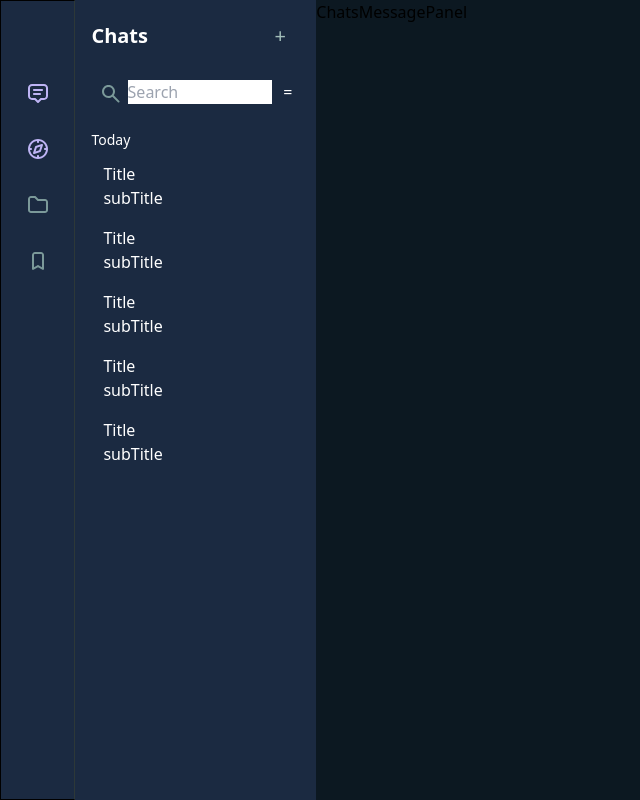
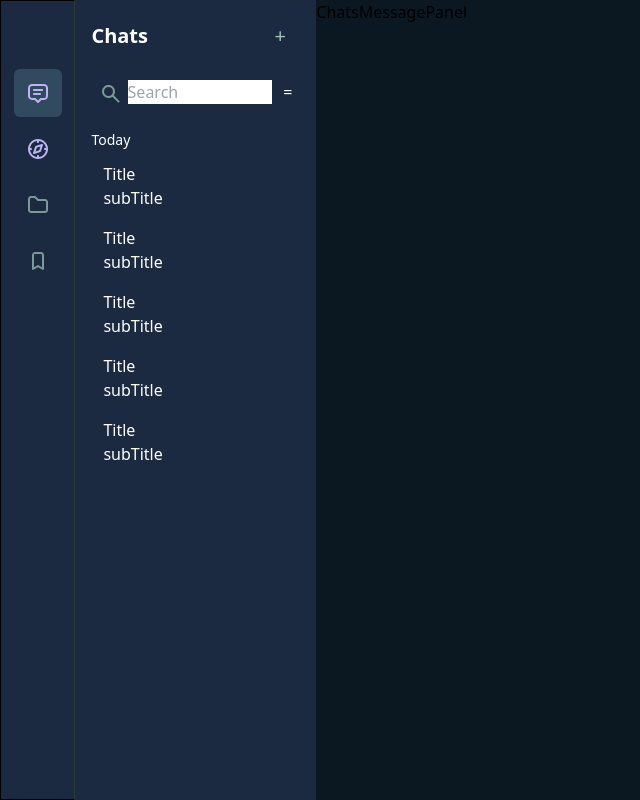
Before and after one commit to AbhijitSKurup/symlink-ui, a React (Create React App) app: page /chat in a window 1280 px wide. Shown: the whole page, without its empty margins (0-640 px from the left). Built offline with nearby package versions, Linux system fonts and the light colour scheme; no server answers.

Commit message:
side panel selected tab and on click, lis panel fix

```diff
--- a/src/containers/ChatSidePanel.js
+++ b/src/containers/ChatSidePanel.js
@@ -1,17 +1,20 @@
 import React from "react";
-import { useNavigate } from "react-router";
+import { useLocation, useNavigate } from "react-router";
 import { SideMenuList } from "../utils/constants";
 
 const ChatSidePanel = () => {
-  const natigate = useNavigate();
+  const navigate = useNavigate();
+  const location = useLocation();
   return (
     <div className="flex flex-col gap-2 w-full px-2 py-5 items-center">
       <p className="rounded-full bg-black size-10 "></p>
       {SideMenuList?.map((item) => (
         <button
           key={item?.title}
-          onClick={() => natigate(item?.path)}
-          className="rounded-md p-3 hover:bg-[#324A5F]"
+          onClick={() => navigate(item?.path)}
+          className={`${
+            location?.pathname === item?.path ? "bg-[#324A5F]" : ""
+          } rounded-md p-3 hover:bg-[#324A5F]`}
         >
           {item?.icon}
         </button>
--- a/src/containers/ChatsListPanel.js
+++ b/src/containers/ChatsListPanel.js
@@ -1,14 +1,14 @@
 import React, { useEffect, useState } from "react";
 import { SearchIcon } from "../assets/icons";
-import useFetch from "../hooks/useFetch";
+//import useFetch from "../hooks/useFetch";
 import { Loader } from "../components/Loader";
 
 const ChatsListPanel = () => {
   const [chatList, setChatList] = useState();
   const [selectedChat, setSelectedChat] = useState();
 
-  const { data, loading } = useFetch("chats");
-
+  //const { data, loading } = useFetch("chats");
+  const loading = false;
   useEffect(
     () =>
       setChatList([
@@ -18,7 +18,7 @@ const ChatsListPanel = () => {
         { id: 4, title: "Title", subTitle: "subTitle" },
         { id: 5, title: "Title", subTitle: "subTitle" },
       ]),
-    [data]
+    []
   );
 
   const handleChatSelect = (chatId, e) => {
--- a/src/utils/constants.js
+++ b/src/utils/constants.js
@@ -9,7 +9,7 @@ export const SideMenuList = [
   {
     icon: <ChatIcon />,
     title: "Chats",
-    path: "/chats",
+    path: "/chat",
   },
   {
     icon: <CompassIcon />,
@@ -19,11 +19,11 @@ export const SideMenuList = [
   {
     icon: <FolderIcon />,
     title: "Folder",
-    path: "/chats",
+    path: "/",
   },
   {
     icon: <BookmarkIcon />,
     title: "Bookmark",
-    path: "/chats",
+    path: "/",
   },
 ];
```
